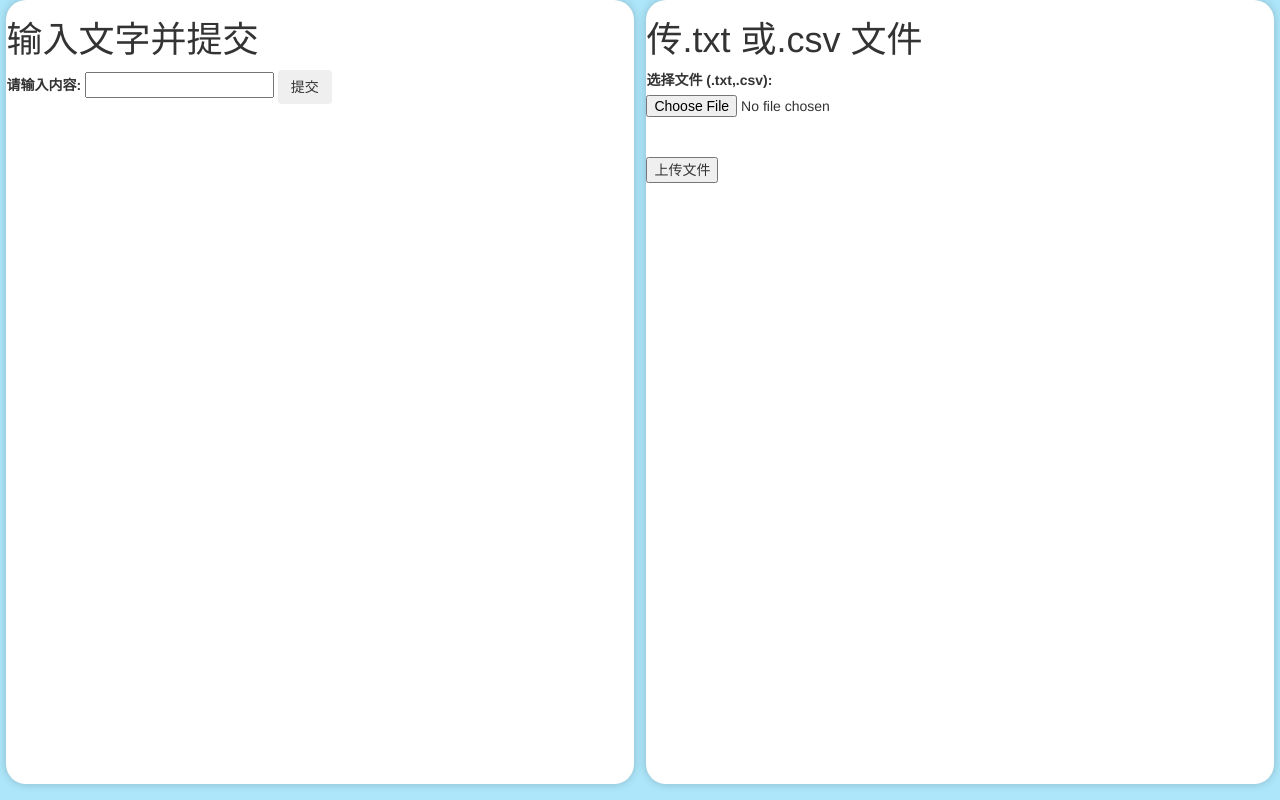
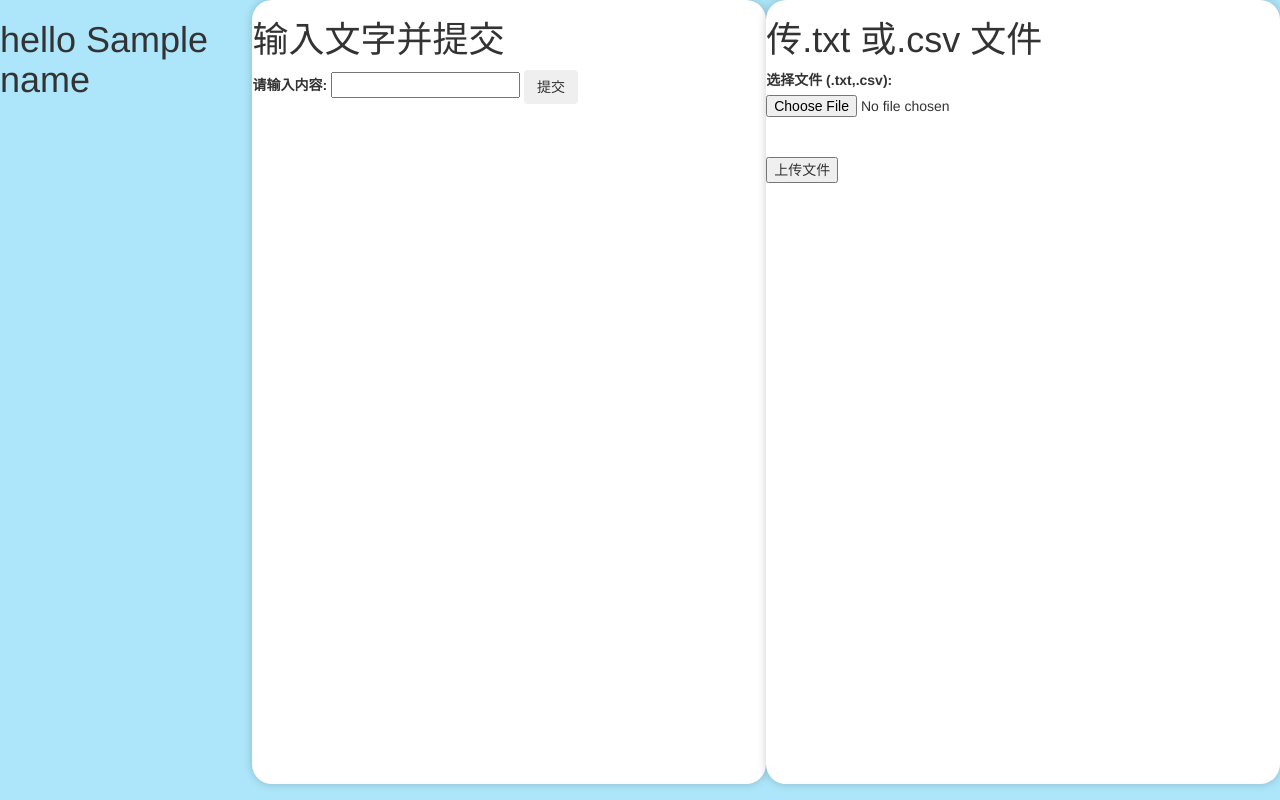
Before and after one commit to Cheanty/tagsystem, a Flask app: template templates/index.html in a window 1280 px wide. Run offline with Flask 3, Linux system fonts and the light colour scheme; the template is opened without the code that fills it: most values are stand-ins (such as "Sample title", 1, 10 or a date in 2020); some libraries are stand-ins or nearby versions.

Commit message:
修复模版漏洞

```diff
--- a/app.py
+++ b/app.py
@@ -11,9 +11,10 @@ app.config['UPLOAD_FOLDER'] = UPLOAD_FOLDER
 app.config['ALLOWED_EXTENSIONS'] = {'txt', 'csv'}
 
 # 上传首页
-@app.route('/')
-def hello():
-    return render_template('index.html')
+@app.route('/',methods=['GET'])
+def index():
+    ns = request.args.get('name', 'Guest')
+    return render_template('index.html',name=ns)
 
 @app.route('/submit',methods=['POST'])
 def submit():
@@ -47,4 +48,4 @@ def upload_file():
     return '文件类型不允许上传'
 
 if __name__ == '__main__':
-    app.run(host='0.0.0.0', port=5050)
+    app.run(host='0.0.0.0', port=5050,debug=True)
--- a/templates/index.html
+++ b/templates/index.html
@@ -27,6 +27,7 @@
     </style>
 </head>
 <body>
+    <h1>hello {{ name }}</h1>
     <!-- 三个圆角矩形 -->
     <div class="rounded-rect">
         <h1>输入文字并提交</h1>
```
Also changed, not shown: requirements.txt (+9 -1 lines).
